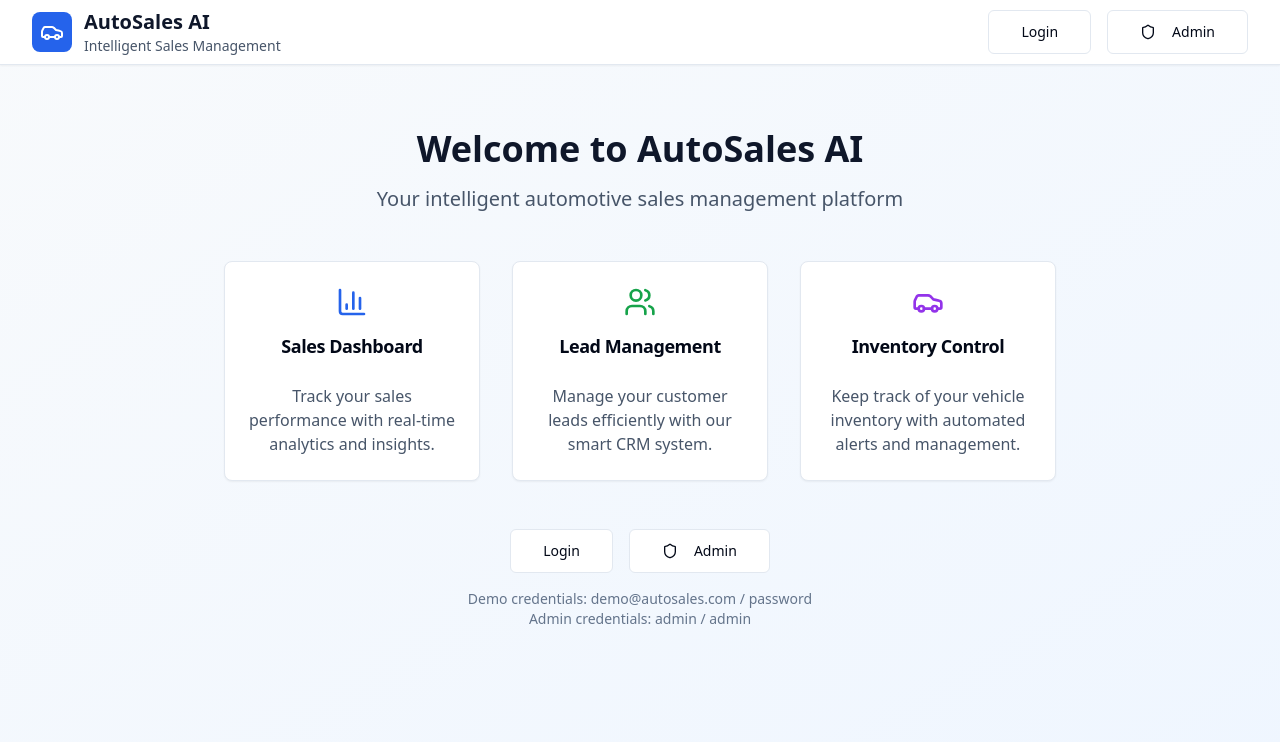
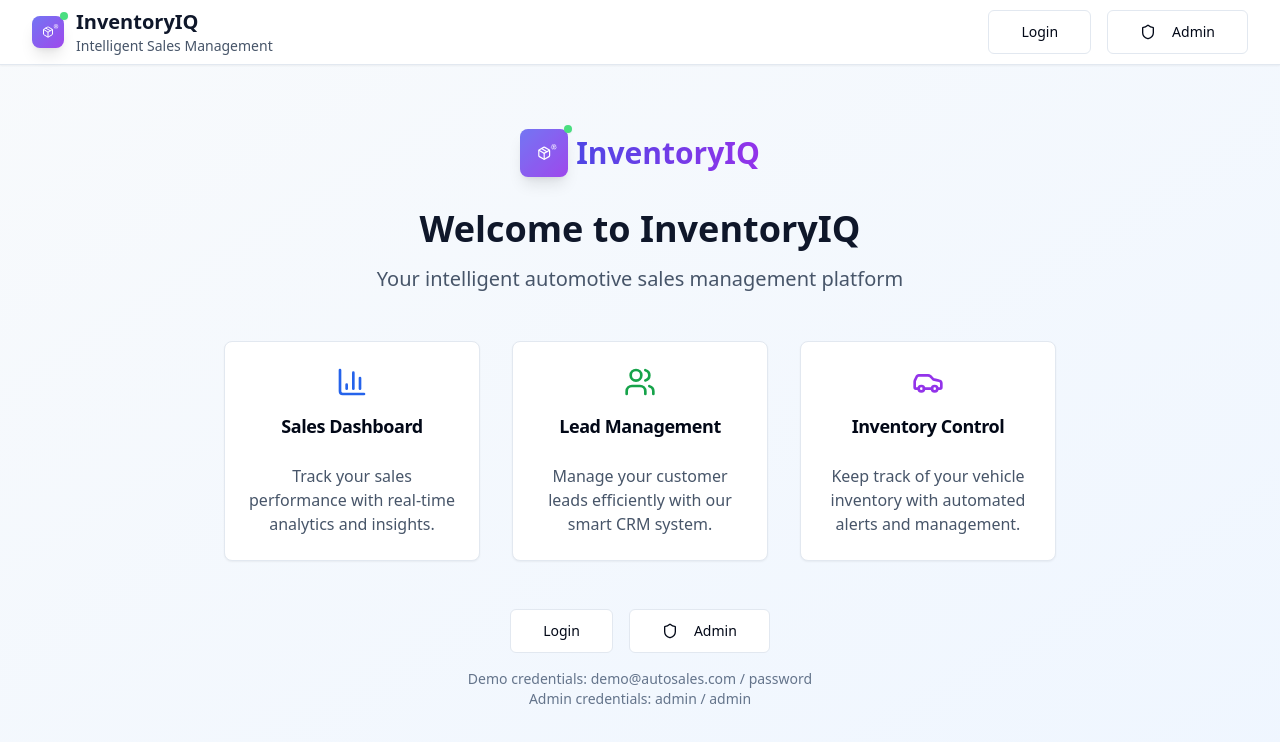
Before and after one commit to armirh123/car-sales-alchemist-ai, a React (Vite) app: page / in a window 1280 px wide. Shown: the top 742 px of the page. Built offline with nearby package versions, Linux system fonts and the light colour scheme.

Commit message:
Change website name and add logo
Updated website name to "InventoryIQ" and added a placeholder logo.

```diff
--- a/index.html
+++ b/index.html
@@ -1,19 +1,20 @@
+
 <!DOCTYPE html>
 <html lang="en">
   <head>
     <meta charset="UTF-8" />
     <meta name="viewport" content="width=device-width, initial-scale=1.0" />
-    <title>car-sales-alchemist-ai</title>
-    <meta name="description" content="Lovable Generated Project" />
-    <meta name="author" content="Lovable" />
+    <title>InventoryIQ</title>
+    <meta name="description" content="Intelligent Automotive Sales Management Platform" />
+    <meta name="author" content="InventoryIQ" />
 
-    <meta property="og:title" content="car-sales-alchemist-ai" />
-    <meta property="og:description" content="Lovable Generated Project" />
+    <meta property="og:title" content="InventoryIQ" />
+    <meta property="og:description" content="Intelligent Automotive Sales Management Platform" />
     <meta property="og:type" content="website" />
     <meta property="og:image" content="https://lovable.dev/opengraph-image-p98pqg.png" />
 
     <meta name="twitter:card" content="summary_large_image" />
-    <meta name="twitter:site" content="@lovable_dev" />
+    <meta name="twitter:site" content="@inventoryiq" />
     <meta name="twitter:image" content="https://lovable.dev/opengraph-image-p98pqg.png" />
   </head>
 
--- /dev/null
+++ b/src/components/InventoryIQLogo.tsx
@@ -0,0 +1,56 @@
+
+import React from 'react';
+import { Brain, Package } from 'lucide-react';
+
+interface InventoryIQLogoProps {
+  size?: 'sm' | 'md' | 'lg';
+  showText?: boolean;
+  className?: string;
+}
+
+const InventoryIQLogo: React.FC<InventoryIQLogoProps> = ({
+  size = 'md',
+  showText = true,
+  className = ''
+}) => {
+  const sizeClasses = {
+    sm: 'h-6 w-6',
+    md: 'h-8 w-8',
+    lg: 'h-12 w-12'
+  };
+
+  const textSizeClasses = {
+    sm: 'text-lg',
+    md: 'text-xl',
+    lg: 'text-3xl'
+  };
+
+  return (
+    <div className={`flex items-center space-x-2 ${className}`}>
+      <div className="relative">
+        {/* Main logo container with gradient background */}
+        <div className={`${sizeClasses[size]} bg-gradient-to-br from-indigo-500 to-purple-600 rounded-lg p-1.5 shadow-lg flex items-center justify-center relative overflow-hidden`}>
+          {/* Background pattern */}
+          <div className="absolute inset-0 bg-white/10 rounded-lg"></div>
+
+          {/* Main icons */}
+          <div className="relative flex items-center justify-center">
+            <Package className="h-3/5 w-3/5 text-white relative z-10" />
+            <Brain className="h-2/5 w-2/5 text-white/90 absolute -top-0.5 -right-0.5" />
+          </div>
+        </div>
+
+        {/* Small accent dot */}
+        <div className="absolute -top-1 -right-1 h-2 w-2 bg-green-400 rounded-full shadow-sm"></div>
+      </div>
+
+      {showText && (
+        <span className={`font-bold bg-gradient-to-r from-indigo-600 to-purple-600 bg-clip-text text-transparent ${textSizeClasses[size]}`}>
+          InventoryIQ
+        </span>
+      )}
+    </div>
+  );
+};
+
+export default InventoryIQLogo;
--- a/src/contexts/TenantContext.tsx
+++ b/src/contexts/TenantContext.tsx
@@ -97,8 +97,8 @@ export const TenantProvider: React.FC<{ children: React.ReactNode }> = ({ childr
   // Default fallback settings
   const defaultTenant = {
     branding: {
-      primaryColor: '#2563eb',
-      companyName: 'AutoSales AI'
+      primaryColor: '#6366f1',
+      companyName: 'InventoryIQ'
     },
     features: {
       aiAssistant: true,
--- a/src/pages/Index.tsx
+++ b/src/pages/Index.tsx
@@ -1,3 +1,4 @@
+
 import { useState } from "react";
 import { Card, CardContent, CardDescription, CardHeader, CardTitle } from "@/components/ui/card";
 import { Button } from "@/components/ui/button";
@@ -19,6 +20,7 @@ import AdminDashboard from "@/components/AdminDashboard";
 import UserCalendar from "@/components/UserCalendar";
 import UserNotifications from "@/components/UserNotifications";
 import ReportingCenter from "@/components/ReportingCenter";
+import InventoryIQLogo from "@/components/InventoryIQLogo";
 
 const Index = () => {
   const [activeTab, setActiveTab] = useState("inventory");
@@ -29,9 +31,7 @@ const Index = () => {
     return (
       <div className="min-h-screen bg-gradient-to-br from-slate-50 to-blue-50 flex items-center justify-center px-4">
         <div className="text-center">
-          <div className="bg-blue-600 p-4 rounded-lg inline-block mb-4">
-            <Car className="h-8 w-8 text-white animate-pulse" />
-          </div>
+          <InventoryIQLogo size="lg" className="mb-4 justify-center" />
           <h2 className="text-xl font-semibold text-slate-900">Loading {tenant.branding.companyName}...</h2>
         </div>
       </div>
@@ -46,9 +46,7 @@ const Index = () => {
           <div className="max-w-7xl mx-auto px-4 sm:px-6 lg:px-8">
             <div className="flex items-center justify-between h-16">
               <div className="flex items-center space-x-3">
-                <div className="p-2 rounded-lg" style={{ backgroundColor: tenant.branding.primaryColor }}>
-                  <Car className="h-6 w-6 text-white" />
-                </div>
+                <InventoryIQLogo size="md" showText={false} />
                 <div className="hidden sm:block">
                   <h1 className="text-xl font-bold text-slate-900">{tenant.branding.companyName}</h1>
                   <p className="text-sm text-slate-600">Intelligent Sales Management</p>
@@ -69,6 +67,7 @@ const Index = () => {
         {/* Welcome Content */}
         <main className="max-w-4xl mx-auto px-4 sm:px-6 lg:px-8 py-8 sm:py-16">
           <div className="text-center">
+            <InventoryIQLogo size="lg" className="mb-8 justify-center" />
             <h2 className="text-2xl sm:text-4xl font-bold text-slate-900 mb-4">
               Welcome to {tenant.branding.companyName}
             </h2>
@@ -129,9 +128,7 @@ const Index = () => {
         <div className="max-w-7xl mx-auto px-4 sm:px-6 lg:px-8">
           <div className="flex items-center justify-between h-16">
             <div className="flex items-center space-x-3">
-              <div className="p-2 rounded-lg" style={{ backgroundColor: tenant.branding.primaryColor }}>
-                <Car className="h-6 w-6 text-white" />
-              </div>
+              <InventoryIQLogo size="md" showText={false} />
               <div className="hidden sm:block">
                 <h1 className="text-xl font-bold text-slate-900">{tenant.branding.companyName}</h1>
                 <p className="text-sm text-slate-600">Intelligent Sales Management</p>
```
